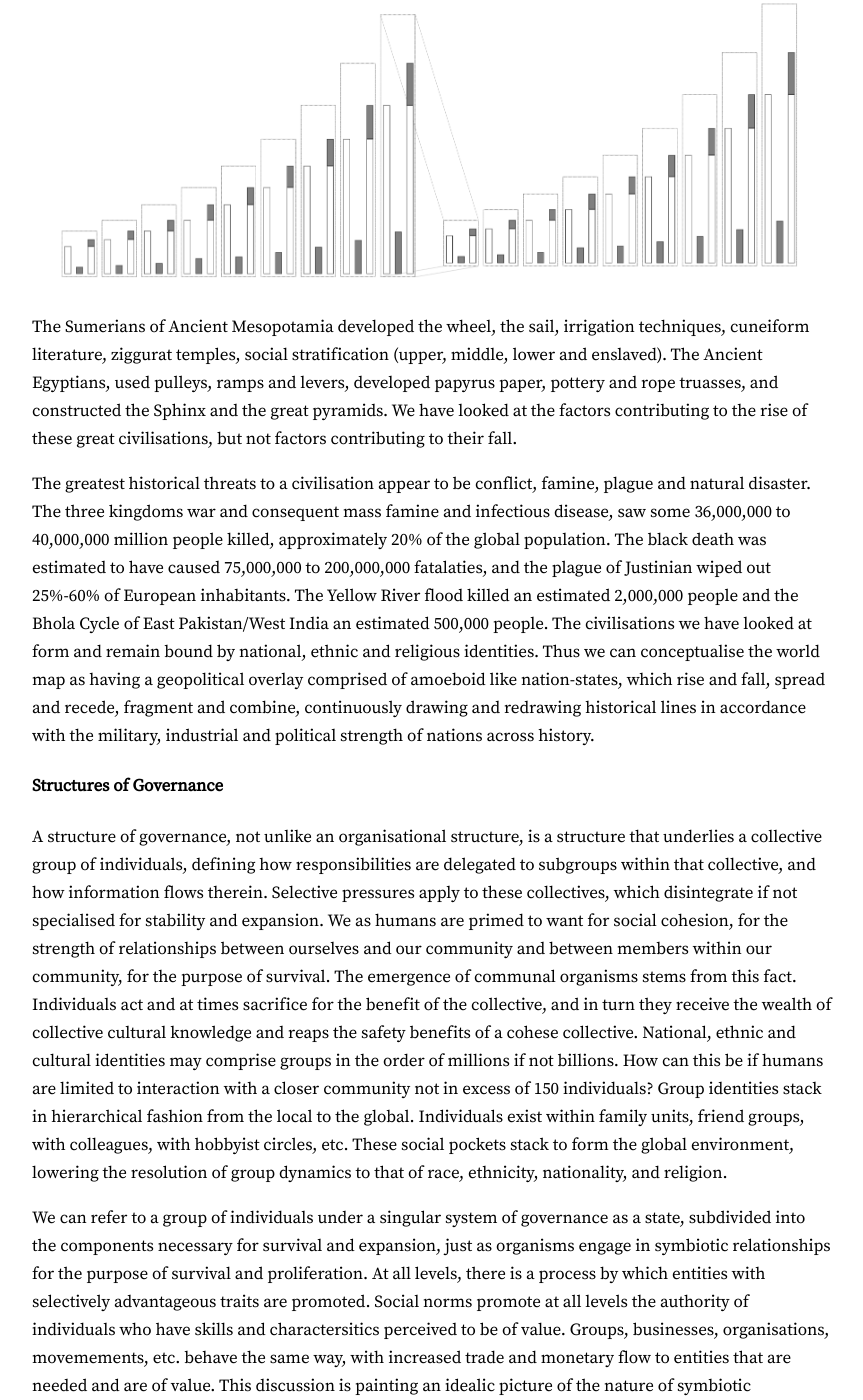
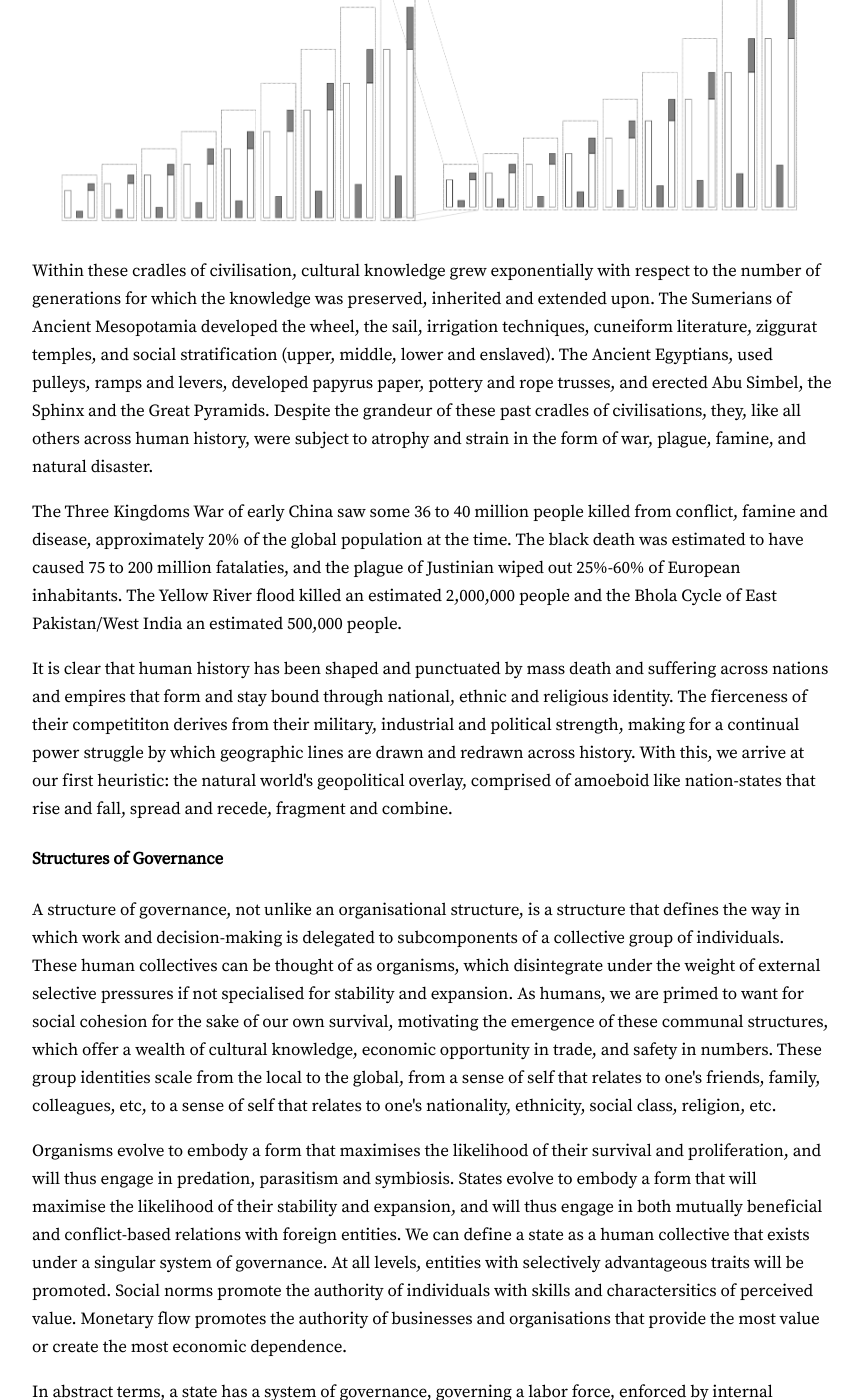
Before and after one commit to Rory-Mac/personal-website, a Jekyll site: the page built from _posts/2023-11-16-Geopolitics.markdown, in a window 1280 px wide and 1400 px high, scrolled down 967 px. Shown: the whole window, without its empty margins (208-1071 px from the left). Built offline with Jekyll 4.4.1, drawn with Linux system fonts in a browser that asks for light colours; some of the changed text lies outside the part shown.

Commit message:
make geopolitics post postable

```diff
--- a/_posts/2023-11-16-Geopolitics.markdown
+++ b/_posts/2023-11-16-Geopolitics.markdown
@@ -20,58 +20,48 @@
 They also provided a means of transport, allowing humans to expand across a coast or river bank whilst maintaining a communal identity
 through frequent trade and travel. Other candidates for early civilisation may never have been realised due to a number of preventative
 factors, including geographic isolation, harsh ecologies and temperamental climates (discouraging labor-intensive agricultural practice),
-mountainous topographies (causing low population density that discourages urbanisation), and regions of frequent natural disaster.
-Cultural knowledge has a compounding effect, growing exponentially with respect to the number of generations passed for which this
-knowledge has been preserved, inherited and extended upon.</p>
+mountainous topographies (causing low population density that discourages urbanisation), and regions of frequent natural disaster.</p>
 <p><img src="/Assets/images/compounding_culture.png" width="100%" height="100%"></p>
-<p>The Sumerians of Ancient Mesopotamia developed the wheel, the sail, irrigation techniques, cuneiform literature, ziggurat temples, social
-stratification (upper, middle, lower and enslaved). The Ancient Egyptians, used pulleys, ramps and levers, developed papyrus paper, pottery
-and rope truasses, and constructed the Sphinx and the great pyramids. We have looked at the factors contributing to the rise of these great
-civilisations, but not factors contributing to their fall.</p>
-<p>The greatest historical threats to a civilisation appear to be conflict, famine, plague and natural disaster. The three kingdoms war
-and consequent mass famine and infectious disease, saw some 36,000,000 to 40,000,000 million people killed, approximately 20% of the
-global population. The black death was estimated to have caused 75,000,000 to 200,000,000 fatalaties, and the plague of Justinian wiped
+<p>Within these cradles of civilisation, cultural knowledge grew exponentially with respect to the number of generations for
+which the knowledge was preserved, inherited and extended upon. The Sumerians of Ancient Mesopotamia developed the wheel, the sail,
+irrigation techniques, cuneiform literature, ziggurat temples, and social stratification (upper, middle, lower and enslaved). The Ancient
+Egyptians, used pulleys, ramps and levers, developed papyrus paper, pottery
+and rope trusses, and erected Abu Simbel, the Sphinx and the Great Pyramids. Despite the grandeur of these past cradles of civilisations, they, like all
+others across human history, were subject to atrophy and strain in the form of war, plague, famine, and natural disaster.</p>
+<p>The Three Kingdoms War of early China saw some 36 to 40 million people killed from conflict, famine and disease, approximately 20% of
+the global population at the time. The black death was estimated to have caused 75 to 200 million fatalaties, and the plague of Justinian wiped
 out 25%-60% of European inhabitants. The Yellow River flood killed an estimated 2,000,000 people and the Bhola Cycle of East Pakistan/West
-India an estimated 500,000 people. The civilisations we have looked at form and remain bound by national, ethnic and religious identities.
-Thus we can conceptualise the world map as having a geopolitical overlay comprised of amoeboid like nation-states, which rise and fall,
-spread and recede, fragment and combine, continuously drawing and redrawing historical lines in accordance with the military, industrial
-and political strength of nations across history.</p>
+India an estimated 500,000 people.</p>
+<p>It is clear that human history has been shaped and punctuated by mass death and suffering across
+nations and empires that form and stay bound through national, ethnic and religious identity. The fierceness of their competititon derives
+from their military, industrial and political strength, making for a continual power struggle by which geographic lines are drawn and
+redrawn across history. With this, we arrive at our first heuristic: the natural world's geopolitical overlay, comprised of amoeboid like
+nation-states that rise and fall, spread and recede, fragment and combine.</p>
 <h4>Structures of Governance</h4>
-<p>A structure of governance, not unlike an organisational structure, is a structure that underlies a collective group of individuals,
-defining how responsibilities are delegated to subgroups within that collective, and how information flows therein. Selective pressures
-apply to these collectives, which disintegrate if not specialised for stability and expansion. We as humans are primed to want for social
-cohesion, for the strength of relationships between ourselves and our community and between members within our community, for the purpose
-of survival. The emergence of communal organisms stems from this fact. Individuals act and at times sacrifice for the benefit of the
-collective, and in turn they receive the wealth of collective cultural knowledge and reaps the safety benefits of a cohese collective.
-National, ethnic and cultural identities may comprise groups in the order of millions if not billions. How can this be if humans are limited
-to interaction with a closer community not in excess of 150 individuals? Group identities stack in hierarchical fashion from the local to
-the global. Individuals exist within family units, friend groups, with colleagues, with hobbyist circles, etc. These social pockets stack
-to form the global environment, lowering the resolution of group dynamics to that of race, ethnicity, nationality, and religion.</p>
-<p>We can refer to a group of individuals under a singular system of governance as a state, subdivided into the components necessary for
-survival and expansion, just as organisms engage in symbiotic relationships for the purpose of survival and proliferation. At all levels,
-there is a process by which entities with selectively advantageous traits are promoted. Social norms promote at all levels the authority of
-individuals who have skills and charactersitics perceived to be of value. Groups, businesses, organisations, movemements, etc. behave the
-same way, with increased trade and monetary flow to entities that are needed and are of value. This discussion is painting an idealic
-picture of the nature of symbiotic relationships between group entities. Parasitism and conflict also exist as additional internal pressures
-to a state apparatus. Examples include looting and rioting, militiary coups, autocracy and widespread protest. Bureaucracy is another
-blight that lead to the internal decay of a state entity, where the passing of legislature is upheld by state officials
-as opposed to elected representatives, leading to a pernicious drift between the interests of state and individual. The ensuing
-administerial incompetence can be quite absurd, as in the case of a seal with headphones.</p>
-<p>Necessary aspects of a sufficiently large collective bound by a cultural identity include a labor force, a system of governance, a
-military and internal policing force. The labor force progresses the technological sophistication of the state and manufacture the goods
-needed to sustain the people that belong to it. A system of governance constructs law, regulates industry and creates policy to concretize
-the broader mission statement of the state (economic strategy, budgeting, foreign policy, etc). Military, combined with intelligence
-agencies, spy networks etc, as well as diplomatic envoys and ambassadors, deal with foreign interests both conducive and non-conducive to
-the interests of the state. An internal policing force enforces law, which is of course meaningless if not enforced. These aspects of the
-state might be central to the state itself, or more symbiotic ane external in nature. For instance a country's military may consist of an
-official national defense as well as private military contractors and civilian militia. Industry is similarly tightly bound to foreign
-economies, with the balance between net importation and exportation acting as an economic profile to show dependencies between states.</p>
-<p>Additionally, there will inevitably exist some apparatus for the dissemination of information within a state, which in the modern world
-consists of news broadcast, social media and the internet. It is in this subset of the collective that the struggle for hearts and minds
-occurs, where competing narratives vie to instill a suitable perception of the world in its receivers. This may be natural if in the form
-of competition between differing viewpoints on current issues, or artificial if in the form of advertisement and propaganda.</p>
-<p>We can go on to analyse the structure of the narratives themselves as they propagate through and across united collectives. This
-is explored in a separate blog post on narrative maps.</p>
+<p>A structure of governance, not unlike an organisational structure, is a structure that defines the way in which work and decision-making
+is delegated to subcomponents of a collective group of individuals. These human collectives can be
+thought of as organisms, which disintegrate under the weight of external selective pressures if not specialised for stability and expansion.
+As humans, we are primed to want for social cohesion for the sake of our own survival, motivating the emergence of these communal structures,
+which offer a wealth of cultural knowledge, economic opportunity in trade, and safety in numbers. These group identities scale from the
+local to the global, from a sense of self that relates to one's friends, family, colleagues, etc, to a sense of self that relates to one's
+nationality, ethnicity, social class, religion, etc.</p>
+<p>Organisms evolve to embody a form that maximises the likelihood of their survival and proliferation, and will thus engage in predation,
+parasitism and symbiosis. States evolve to embody a form that will maximise the likelihood of their stability and expansion, and will thus engage in both mutually
+beneficial and conflict-based relations with foreign entities. We can define a state as a human collective that exists under a
+singular system of governance. At all levels, entities with selectively advantageous traits will be promoted.
+Social norms promote the authority of individuals with skills and charactersitics of perceived value. Monetary flow promotes the
+authority of businesses and organisations that provide the most value or create the most economic dependence.</p>
+<p>In abstract terms, a state has a system of governance, governing a labor force, enforced by internal policing, to seek foreign
+opportunities, safe-guarded by military might. The degree of coupling between a state and its subcomponents becomes problematic
+if too weak or too strong, devolving into tyranny, bureaucracy, military coups, widespread protest, etc.
+State military may exist as a combination of national forces, civilian militia and private contractors.
+Industry may be predominantly onshore or offshore, with the balance of net importation and exportation providing
+an economic profile of dependencies between states. There will also exist some apparatus for the dissemination of information where the struggle for hearts and minds takes place. In the modern world, this occurs over news broadcast, social media, and the
+internet. This information may be natural in the form of competing perspectives on current issues, or artificial in the form of
+advertisement and propaganda.
+</p>
+<p>Analysis of the narratives themselves as they propagate across a collective is quite interesting, explored in a separate post
+on narrative maps.</p>
 <h4>References</h4>
 <p><ol>
 <li><a href="https://en.wikipedia.org/wiki/List_of_wars_by_death_toll">War-related deaths across history</a></li>
```
